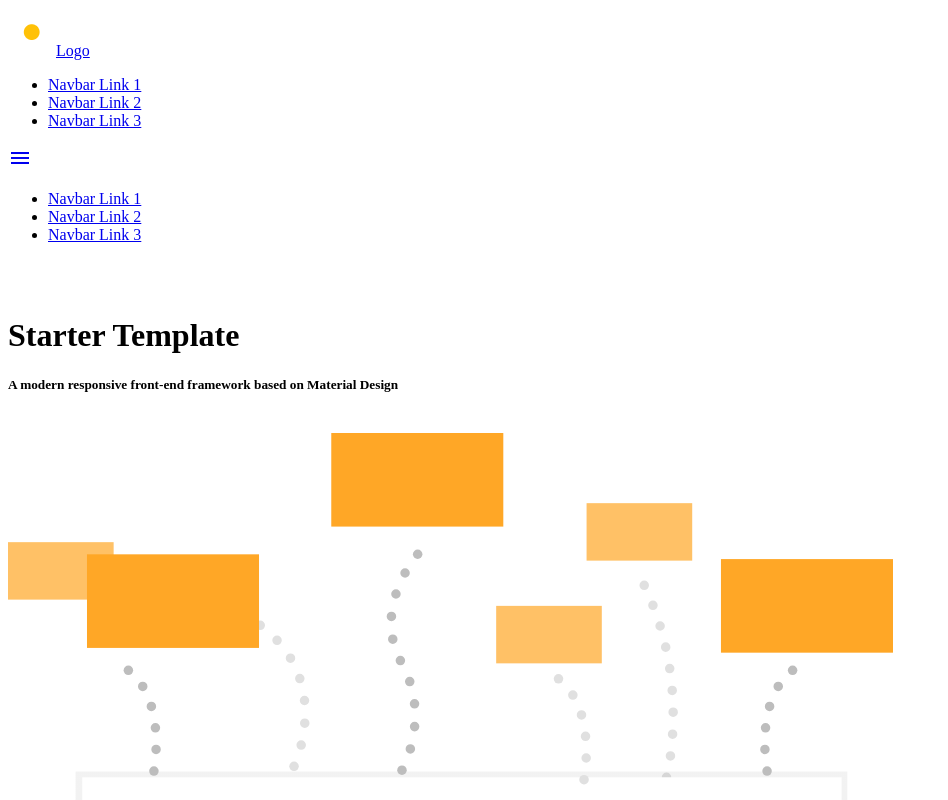
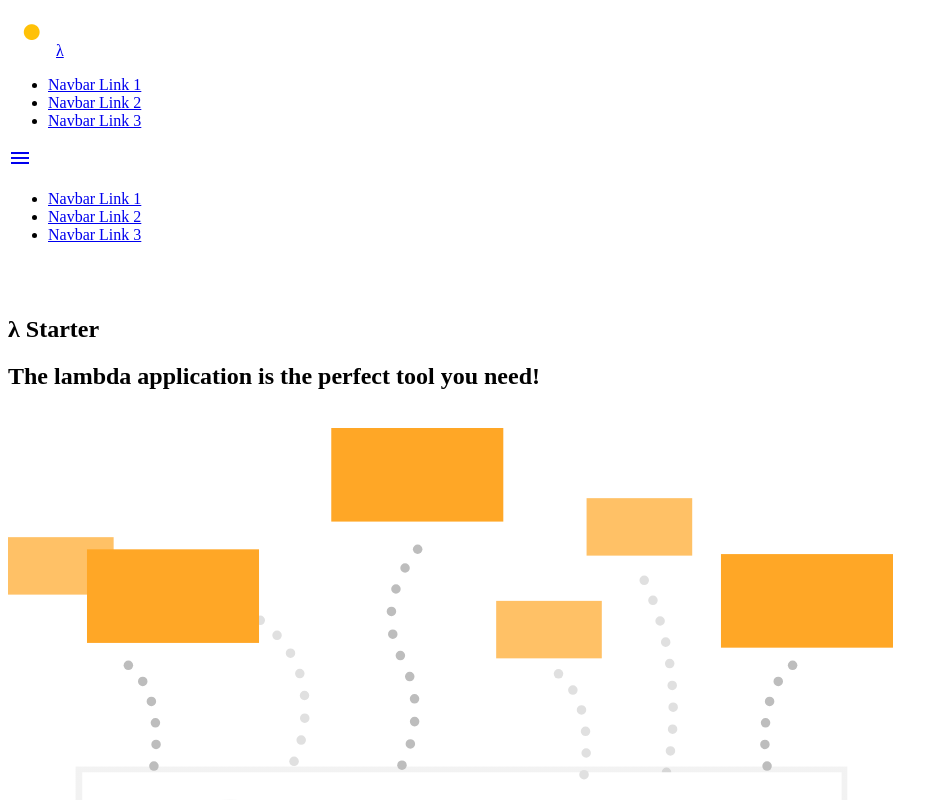
Before and after one commit to Drozerah/product-landing-page, a website: page src/index.html in a window 1280 px wide. Shown: the top 800 px of the page, without its empty margins (0-948 px from the left). Drawn offline with Linux system fonts and the light colour scheme.

Commit message:
refactor: HTML5 semantic

```diff
--- a/src/index.html
+++ b/src/index.html
@@ -14,7 +14,7 @@
   <link rel="icon" type="image/png" href="favicon.png" />
   <link rel="author" href="humans.txt" />
   <link rel="canonical" href="https://product-landing-page-app.netlify.com" />
-  <title>Product landing Page</title>
+  <title>&lambda; Product landing Page</title>
   <!-- CSS  -->
   <link href="https://fonts.googleapis.com/icon?family=Material+Icons" rel="stylesheet">
 </head>
@@ -23,7 +23,7 @@
     <div class="navbar-fixed">
       <nav class="white" role="navigation" id="nav-bar">
         <div class="nav-wrapper container">
-          <a id="logo-container" href="/" class="brand-logo black-text"><img src="./img/logo.png" id="header-img" alt="logo">Logo</a>
+          <img src="./img/logo.png" id="header-img" alt="logo lambda" class="hide-on-med-and-down"><a id="logo-container" href="/" class="brand-logo black-text">&lambda;</a>
           <ul class="right hide-on-med-and-down">
             <li><a href="#Section_1" class="nav-link">Navbar Link 1</a></li>
             <li><a href="#Section_2" class="nav-link">Navbar Link 2</a></li>
@@ -40,12 +40,14 @@
         <li><a href="#Section_3" class="nav-link">Navbar Link 3</a></li>
     </ul>
   </header>
-  <div class="section no-pad-bot" id="index-banner">
-    <div class="container" id="Section_1">
+  <main class="container">
+    <article>
+      <header class="section no-pad-bot" id="index-banner">
+        <div  id="Section_1">
           <br><br>
-      <h1 class="header center orange-text">Starter Template</h1>
+          <h1 class="header center orange-text title">&lambda; Starter</h1>
           <div class="row center">
-        <h5 class="header col s12 light">A modern responsive front-end framework based on Material Design</h5>
+            <h2 class="header col s12 light subtitle">The lambda application is the perfect tool you need!</h2>
           </div>
           <br>
           <div class="img-banner">
@@ -53,8 +55,9 @@
           </div>
           <br><br>
         </div>
-  </div>
-
+      </header>
+    </article>
+  </main>
   <div class="container">
     <div class="section">
       <!--   Icon Section   -->
@@ -90,7 +93,6 @@
     </div>
     <br><br>
   </div>
-
   <footer class="page-footer orange" id="Section_3">
     <div class="container">
       <div class="row">
--- a/src/main.scss
+++ b/src/main.scss
@@ -12,13 +12,18 @@ body{
     }
     img{
       transform: translateY(8px);
-      margin-right: 5px;
     }
   }
-  #index-banner{
-    .img-banner{
-      display: flex;
-      justify-content: center;
+  main{
+    .subtitle{
+      font-size: 1.64rem;
+      // margin: 0px; // remove margin on small device
+    }
+    #index-banner{
+      .img-banner{
+        display: flex;
+        justify-content: center;
+      }
     }
   }
 }
```
Lines whose indentation alone changed are shown as unchanged.
